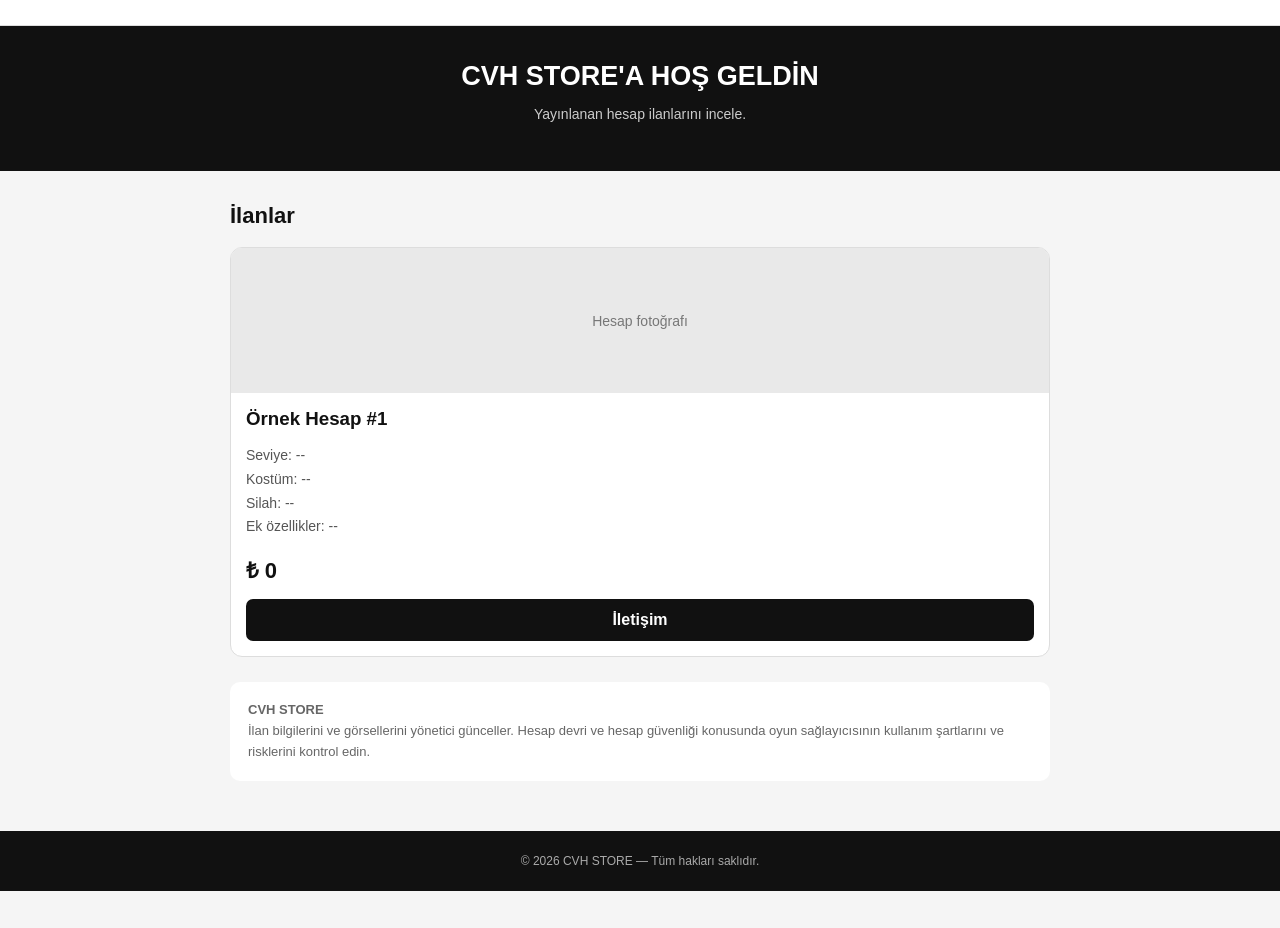
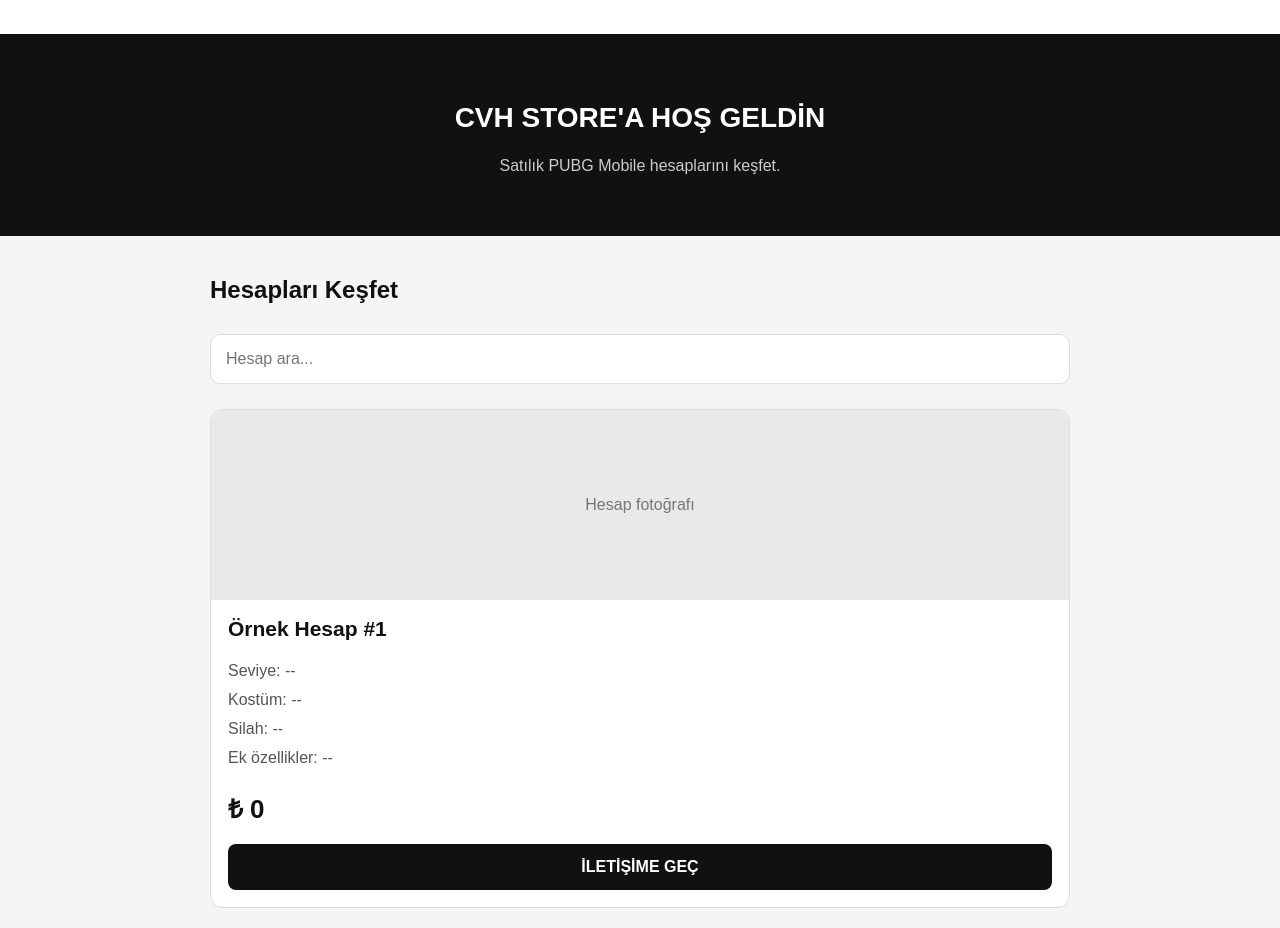
Before and after one commit to cevo4700/cvhstore.github.io, a plain HTML site: page index.html in a window 1280 px wide. Shown: the part 96-1024 px from the top of the page. Before the commit the page ends 987 px from the top, so only its background shows below. Drawn offline with Linux system fonts and the light colour scheme.

Commit message:
Update index.html

```diff
--- a/index.html
+++ b/index.html
@@ -3,29 +3,30 @@
 <html lang="tr">
 <head>
 <meta charset="UTF-8">
-<meta name="viewport" content="width=device-width, initial-scale=1.0">
-<title>CVH STORE | Hesap Vitrini</title>
+<meta name="viewport" content="width=device-width, initial-scale=1">
+<title>CVH STORE</title>
 <style>
 *{box-sizing:border-box}
 body{margin:0;background:#f5f5f5;color:#111;font-family:Arial,sans-serif}
-header{background:#fff;padding:22px 16px;text-align:center;border-bottom:1px solid #ddd}
-.logo{font-size:34px;font-weight:900;letter-spacing:3px}
-header p{font-size:12px;color:#777;letter-spacing:2px}
-.hero{background:#111;color:white;text-align:center;padding:35px 15px}
-.hero h1{font-size:27px;margin:0 0 10px}
-.hero p{color:#ccc;font-size:14px}
-.container{max-width:850px;margin:auto;padding:20px 15px}
-.section-title{font-size:22px;margin:12px 0 18px}
-.grid{display:grid;grid-template-columns:repeat(auto-fit,minmax(230px,1fr));gap:16px}
+header{background:white;padding:25px;text-align:center}
+.logo{font-size:36px;font-weight:900;letter-spacing:3px}
+header p{color:#777;letter-spacing:4px;font-size:12px}
+.hero{background:#111;color:white;text-align:center;padding:45px 15px}
+.hero h1{font-size:28px}
+.hero p{color:#ccc}
+.container{max-width:900px;margin:auto;padding:20px}
+.search{width:100%;padding:15px;border:1px solid #ddd;border-radius:10px;font-size:16px;margin:10px 0 25px}
+.grid{display:grid;grid-template-columns:repeat(auto-fit,minmax(240px,1fr));gap:18px}
 .card{background:white;border:1px solid #ddd;border-radius:12px;overflow:hidden}
-.photo{height:145px;background:#e9e9e9;display:flex;align-items:center;justify-content:center;color:#777;font-size:14px}
-.details{padding:15px}
-.details h3{margin:0 0 12px}
-.details p{font-size:14px;color:#555;line-height:1.7}
-.price{font-size:22px;font-weight:bold;margin:15px 0}
-.btn{display:block;text-align:center;background:#111;color:white;padding:12px;border-radius:7px;text-decoration:none;font-weight:bold}
-.note{background:white;padding:18px;border-radius:10px;margin-top:25px;font-size:13px;color:#666;line-height:1.6}
-footer{text-align:center;background:#111;color:#aaa;padding:23px;font-size:12px;margin-top:30px}
+.photo{height:190px;background:#e9e9e9;display:flex;align-items:center;justify-content:center;color:#777}
+.photo img{width:100%;height:100%;object-fit:cover}
+.info{padding:17px}
+.info h3{font-size:21px;margin:0 0 12px}
+.info p{color:#555;line-height:1.8}
+.price{font-size:26px;font-weight:bold;margin:18px 0}
+.btn{display:block;background:#111;color:white;text-decoration:none;text-align:center;padding:14px;border-radius:8px;font-weight:bold}
+.empty{display:none;text-align:center;padding:25px;background:white;border-radius:10px}
+footer{background:#111;color:white;text-align:center;padding:25px;margin-top:35px}
 </style>
 </head>
 <body>
@@ -37,17 +38,19 @@ footer{text-align:center;background:#111;color:#aaa;padding:23px;font-size:12px;
 
 <section class="hero">
 <h1>CVH STORE'A HOŞ GELDİN</h1>
-<p>Yayınlanan hesap ilanlarını incele.</p>
+<p>Satılık PUBG Mobile hesaplarını keşfet.</p>
 </section>
 
 <main class="container">
-<h2 class="section-title">İlanlar</h2>
+<h2>Hesapları Keşfet</h2>
 
-<div class="grid">
+<input class="search" id="search" placeholder="Hesap ara..." oninput="filterCards()">
+
+<div class="grid" id="cards">
 
 <div class="card">
 <div class="photo">Hesap fotoğrafı</div>
-<div class="details">
+<div class="info">
 <h3>Örnek Hesap #1</h3>
 <p>
 Seviye: --<br>
@@ -56,22 +59,32 @@ Silah: --<br>
 Ek özellikler: --
 </p>
 <div class="price">₺ 0</div>
-<a class="btn" href="https://wa.me/90XXXXXXXXXX">İletişim</a>
+<a class="btn" href="https://wa.me/905411650047">İLETİŞİME GEÇ</a>
 </div>
 </div>
 
 </div>
 
-<div class="note">
-<strong>CVH STORE</strong><br>
-İlan bilgilerini ve görsellerini yönetici günceller.
-Hesap devri ve hesap güvenliği konusunda oyun sağlayıcısının kullanım şartlarını ve risklerini kontrol edin.
-</div>
+<div class="empty" id="empty">Hesap bulunamadı.</div>
 </main>
 
 <footer>
-© 2026 CVH STORE — Tüm hakları saklıdır.
+<strong>CVH STORE</strong>
+<p>© 2026 Tüm hakları saklıdır.</p>
 </footer>
+
+<script>
+function filterCards(){
+let q=document.getElementById("search").value.toLowerCase();
+let count=0;
+document.querySelectorAll(".card").forEach(card=>{
+let show=card.innerText.toLowerCase().includes(q);
+card.style.display=show?"block":"none";
+if(show)count++;
+});
+document.getElementById("empty").style.display=count?"none":"block";
+}
+</script>
 
 </body>
 </html>
```
